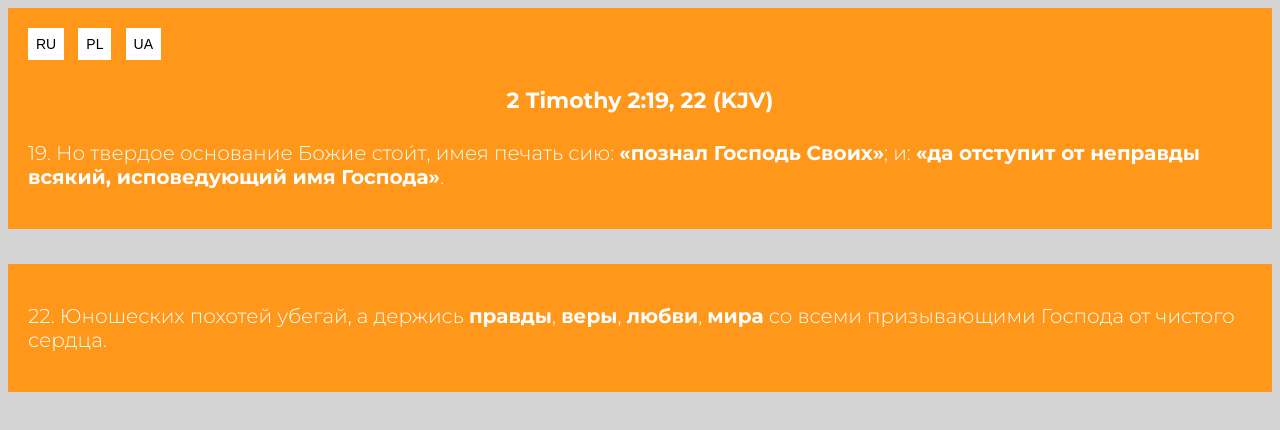
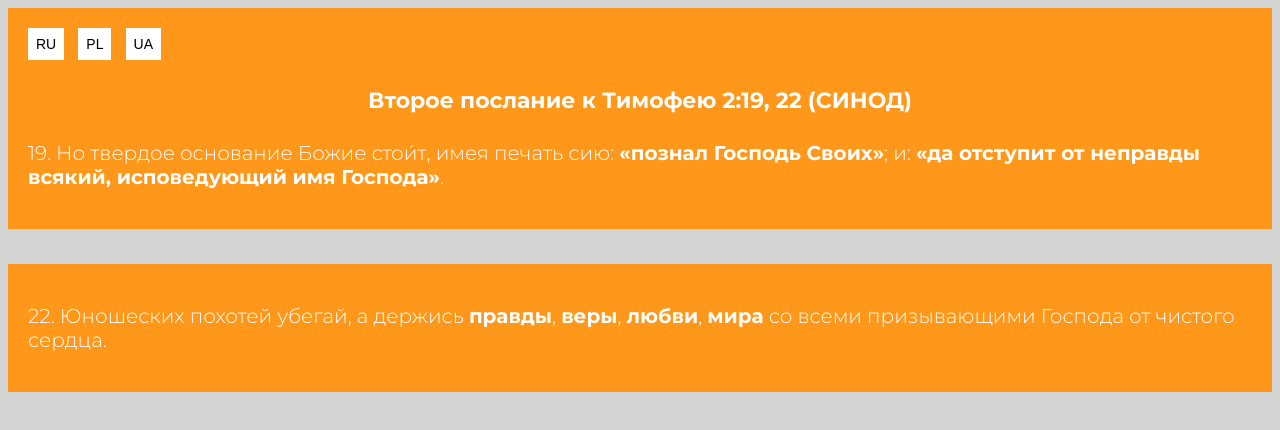
Before and after one commit to mr-front-end-dev/Bible-Verses-o--RU, a plain HTML site: page index.html in a window 1280 px wide. Drawn offline with Linux system fonts and the light colour scheme.

Commit message:
Updated translations

```diff
--- a/index.html
+++ b/index.html
@@ -17,7 +17,7 @@
       <button class="section__button"><a class="section__button--link" href="https://mrpenguin-dev.github.io/Simple-Bible-Verses-r--PL/">PL</a></button>
       <button class="section__button"><a class="section__button--link" href="https://mrpenguin-dev.github.io/Simple-Bible-Verses-r--UA/">UA</a></button>
       <section class="section__content--text">
-        <h1 class="section--h1">2 Timothy 2:19, 22 (KJV)</h1>
+        <h1 class="section--h1">Второе послание к Тимофею 2:19, 22 (СИНОД)</h1>
         <p class="section--paragraph section--paragraph--white">19. Но твердое основание Божие стои́т, имея печать сию: <span class="section--bold">«познал Господь Своих»</span>; и: <span class="section--bold">«да отступит от неправды всякий, исповедующий имя Господа»</span>.</p>
         </section>
     </section>
```
